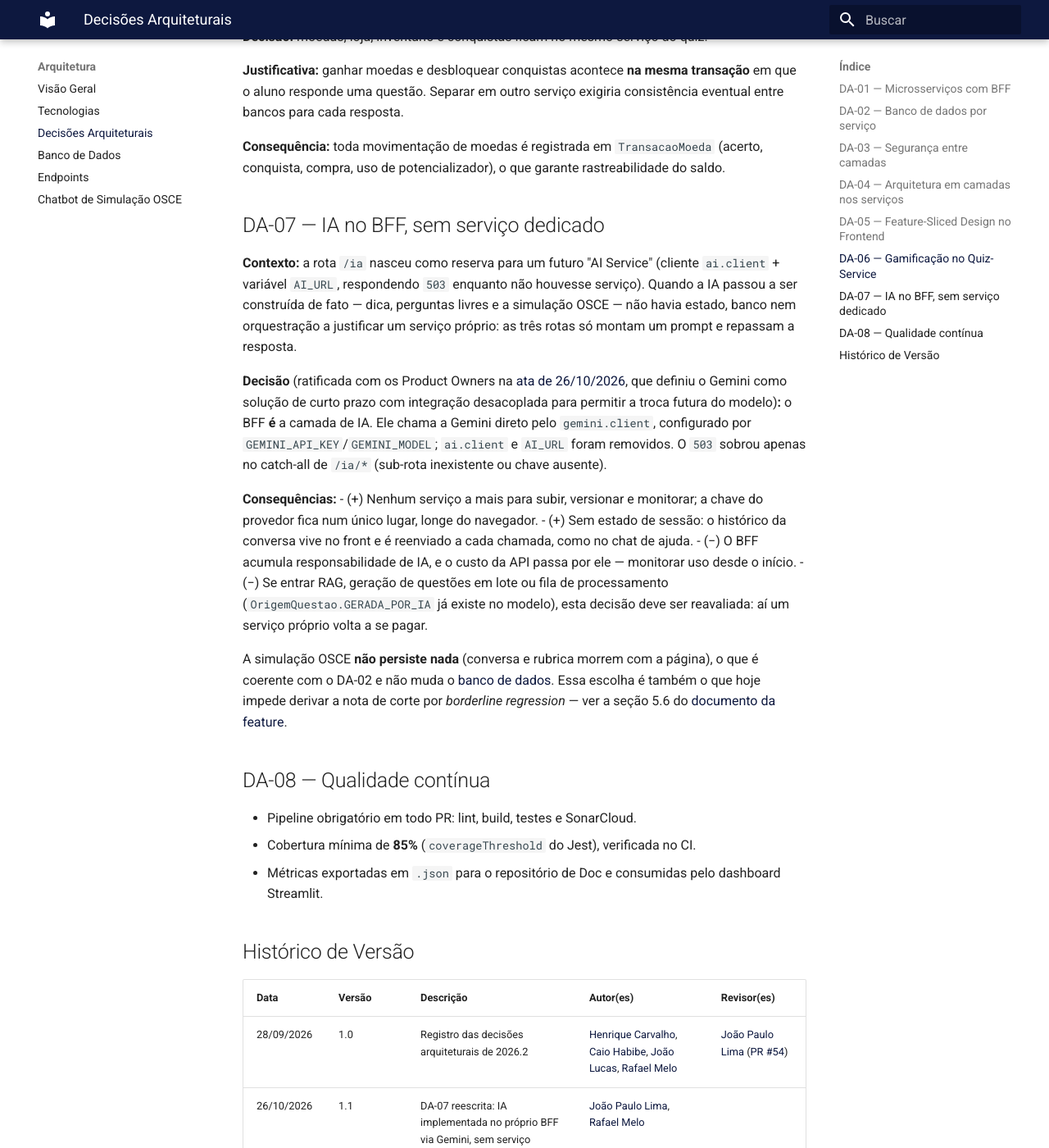
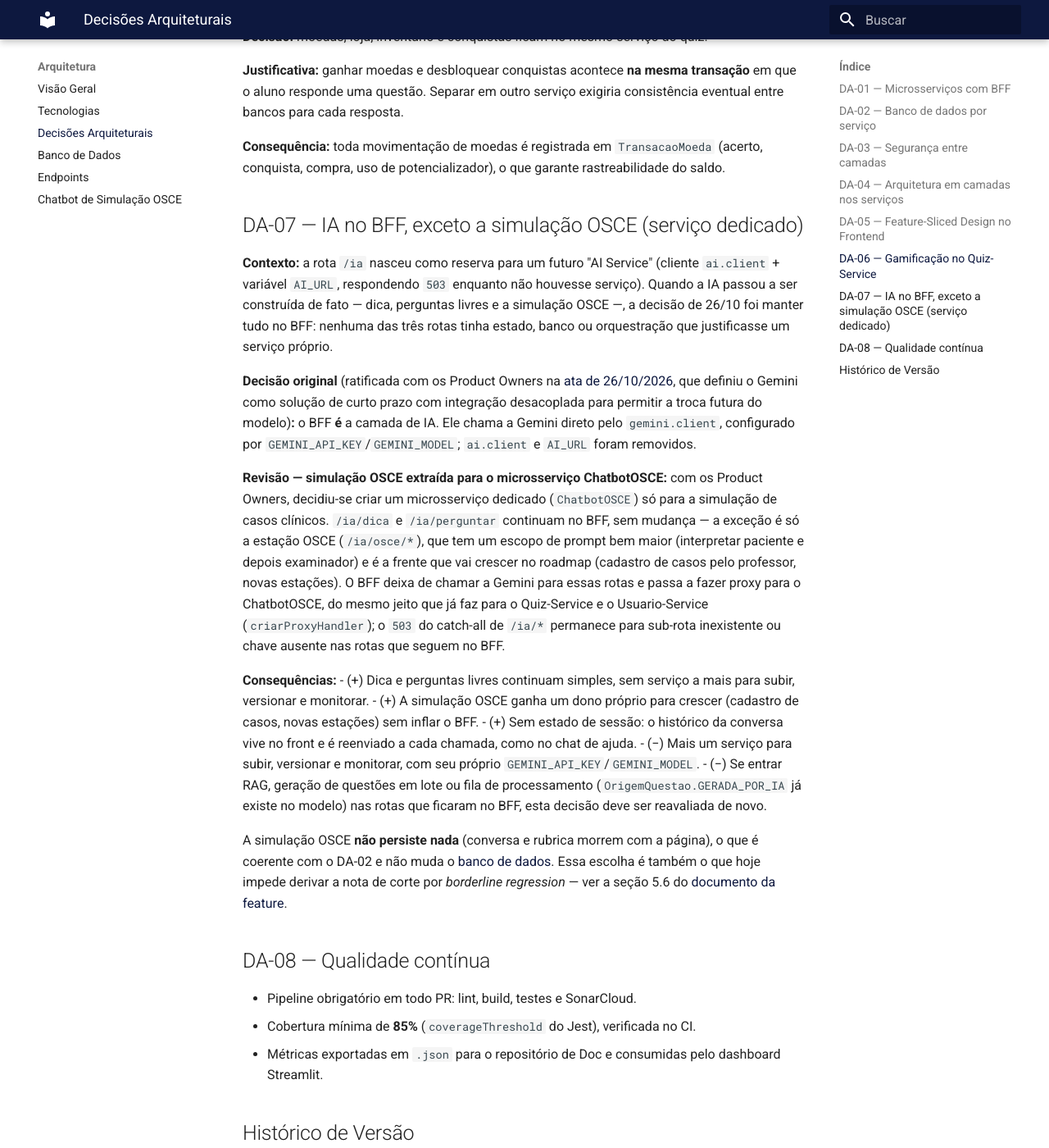
Before and after one commit to fga-eps-mds/2026-2-AnatoQuizUp-Doc, an MkDocs documentation site: the page built from docs/arquitetura/decisoes.md, in a window 1280 px wide and 1400 px high, scrolled down 2067 px. Shown: the whole window at 82% size. Built offline with MkDocs 1.6.1 and Material for MkDocs 9.7.7, drawn with Linux system fonts in a browser that asks for light colours; some of the changed text lies outside the part shown.

Commit message:
docs(arquitetura): extrai a simulacao OSCE para o microservico ChatbotOSCE na DA-07
Decidido com os Product Owners: a estacao OSCE ganha um servico dedicado
(ChatbotOSCE), enquanto /ia/dica e /ia/perguntar continuam no BFF. O BFF
passa a fazer proxy de /ia/osce/* pelo mesmo padrao usado para o
Quiz-Service e o Usuario-Service.

Co-Authored-By: Gabriel Freitas <56280085+gabrielfreitass1@users.noreply.github.com>

```diff
--- a/docs/arquitetura/decisoes.md
+++ b/docs/arquitetura/decisoes.md
@@ -67,17 +67,20 @@ O Web segue o **Feature-Sliced Design**. Uma camada só importa camadas inferior
 
 **Consequência:** toda movimentação de moedas é registrada em `TransacaoMoeda` (acerto, conquista, compra, uso de potencializador), o que garante rastreabilidade do saldo.
 
-## DA-07 — IA no BFF, sem serviço dedicado
+## DA-07 — IA no BFF, exceto a simulação OSCE (serviço dedicado)
 
-**Contexto:** a rota `/ia` nasceu como reserva para um futuro "AI Service" (cliente `ai.client` + variável `AI_URL`, respondendo `503` enquanto não houvesse serviço). Quando a IA passou a ser construída de fato — dica, perguntas livres e a simulação OSCE — não havia estado, banco nem orquestração a justificar um serviço próprio: as três rotas só montam um prompt e repassam a resposta.
+**Contexto:** a rota `/ia` nasceu como reserva para um futuro "AI Service" (cliente `ai.client` + variável `AI_URL`, respondendo `503` enquanto não houvesse serviço). Quando a IA passou a ser construída de fato — dica, perguntas livres e a simulação OSCE —, a decisão de 26/10 foi manter tudo no BFF: nenhuma das três rotas tinha estado, banco ou orquestração que justificasse um serviço próprio.
 
-**Decisão** (ratificada com os Product Owners na [ata de 26/10/2026](../reunioes/reuniao-26-10-26.md), que definiu o Gemini como solução de curto prazo com integração desacoplada para permitir a troca futura do modelo)**:** o BFF **é** a camada de IA. Ele chama a Gemini direto pelo `gemini.client`, configurado por `GEMINI_API_KEY`/`GEMINI_MODEL`; `ai.client` e `AI_URL` foram removidos. O `503` sobrou apenas no catch-all de `/ia/*` (sub-rota inexistente ou chave ausente).
+**Decisão original** (ratificada com os Product Owners na [ata de 26/10/2026](../reunioes/reuniao-26-10-26.md), que definiu o Gemini como solução de curto prazo com integração desacoplada para permitir a troca futura do modelo)**:** o BFF **é** a camada de IA. Ele chama a Gemini direto pelo `gemini.client`, configurado por `GEMINI_API_KEY`/`GEMINI_MODEL`; `ai.client` e `AI_URL` foram removidos.
+
+**Revisão — simulação OSCE extraída para o microsserviço ChatbotOSCE:** com os Product Owners, decidiu-se criar um microsserviço dedicado (`ChatbotOSCE`) só para a simulação de casos clínicos. `/ia/dica` e `/ia/perguntar` continuam no BFF, sem mudança — a exceção é só a estação OSCE (`/ia/osce/*`), que tem um escopo de prompt bem maior (interpretar paciente e depois examinador) e é a frente que vai crescer no roadmap (cadastro de casos pelo professor, novas estações). O BFF deixa de chamar a Gemini para essas rotas e passa a fazer proxy para o ChatbotOSCE, do mesmo jeito que já faz para o Quiz-Service e o Usuario-Service (`criarProxyHandler`); o `503` do catch-all de `/ia/*` permanece para sub-rota inexistente ou chave ausente nas rotas que seguem no BFF.
 
 **Consequências:**
-- (+) Nenhum serviço a mais para subir, versionar e monitorar; a chave do provedor fica num único lugar, longe do navegador.
+- (+) Dica e perguntas livres continuam simples, sem serviço a mais para subir, versionar e monitorar.
+- (+) A simulação OSCE ganha um dono próprio para crescer (cadastro de casos, novas estações) sem inflar o BFF.
 - (+) Sem estado de sessão: o histórico da conversa vive no front e é reenviado a cada chamada, como no chat de ajuda.
-- (−) O BFF acumula responsabilidade de IA, e o custo da API passa por ele — monitorar uso desde o início.
-- (−) Se entrar RAG, geração de questões em lote ou fila de processamento (`OrigemQuestao.GERADA_POR_IA` já existe no modelo), esta decisão deve ser reavaliada: aí um serviço próprio volta a se pagar.
+- (−) Mais um serviço para subir, versionar e monitorar, com seu próprio `GEMINI_API_KEY`/`GEMINI_MODEL`.
+- (−) Se entrar RAG, geração de questões em lote ou fila de processamento (`OrigemQuestao.GERADA_POR_IA` já existe no modelo) nas rotas que ficaram no BFF, esta decisão deve ser reavaliada de novo.
 
 A simulação OSCE **não persiste nada** (conversa e rubrica morrem com a página), o que é coerente com o DA-02 e não muda o [banco de dados](banco-de-dados.md). Essa escolha é também o que hoje impede derivar a nota de corte por *borderline regression* — ver a seção 5.6 do [documento da feature](chatbot-osce.md).
 
@@ -93,3 +96,4 @@ A simulação OSCE **não persiste nada** (conversa e rubrica morrem com a pági
 | --- | --- | --- | --- | --- |
 | 28/09/2026 | 1.0 | Registro das decisões arquiteturais de 2026.2 | [Henrique Carvalho](https://github.com/henriquecarv3), [Caio Habibe](https://github.com/CaioHabibe), [João Lucas](https://github.com/jlucasiqueira), [Rafael Melo](https://github.com/rmatuda) | [João Paulo Lima](https://github.com/jpaulohe4rt) ([PR #54](https://github.com/fga-eps-mds/2026-2-AnatoQuizUp-Doc/pull/54)) |
 | 26/10/2026 | 1.1 | DA-07 reescrita: IA implementada no próprio BFF via Gemini, sem serviço dedicado | [João Paulo Lima](https://github.com/jpaulohe4rt), [Rafael Melo](https://github.com/rmatuda) | |
+| 17/11/2026 | 1.2 | DA-07 revisada: simulação OSCE extraída para o microsserviço ChatbotOSCE, decidido com os Product Owners; `/ia/dica` e `/ia/perguntar` continuam no BFF | [João Paulo Lima](https://github.com/jpaulohe4rt) | |
```
Also changed, not shown: docs/arquitetura/endpoints.md (+12 -4 lines), docs/arquitetura/visao-geral.md (+6 -2 lines).
